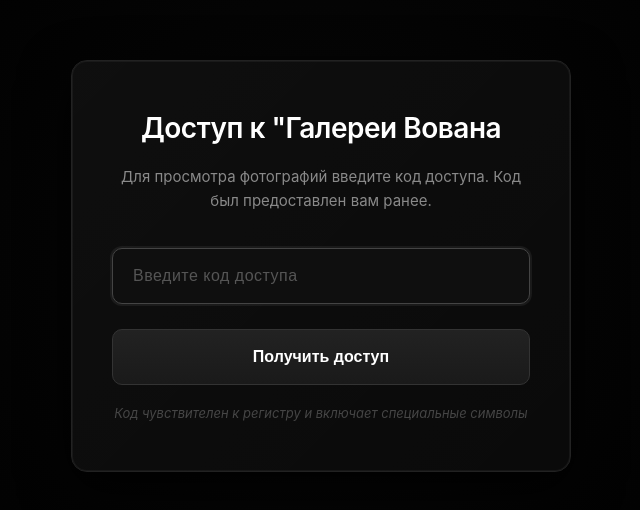
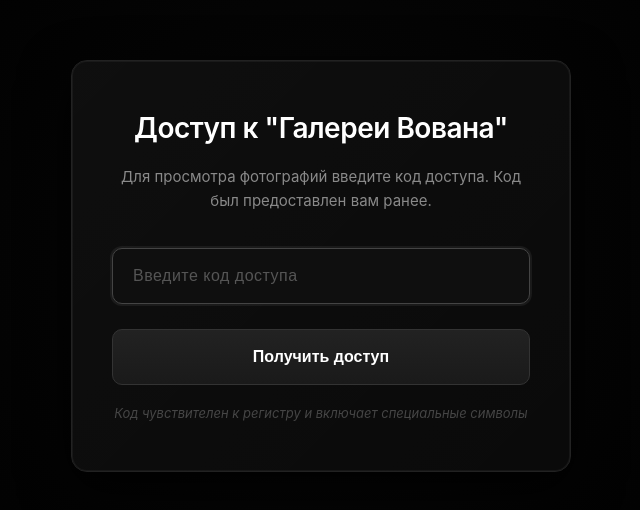
Before and after one commit to mrbogdandev-sketch/gallery, a plain HTML site: page index.html in a window 1280 px wide. Shown: the part 134-644 px from the top of the page, without its empty margins (319-959 px from the left). Drawn offline with Linux system fonts and the light colour scheme.

Commit message:
Update index.html

```diff
--- a/index.html
+++ b/index.html
@@ -388,7 +388,7 @@
     <!-- Модальное окно для ввода пароля -->
     <div class="modal-overlay" id="passwordModal">
         <div class="modal-content">
-            <h2>Доступ к "Галереи Вована</h2>
+            <h2>Доступ к "Галереи Вована"</h2>
             <p>Для просмотра фотографий введите код доступа. Код был предоставлен вам ранее.</p>
 
             <div class="password-input-container">
```
